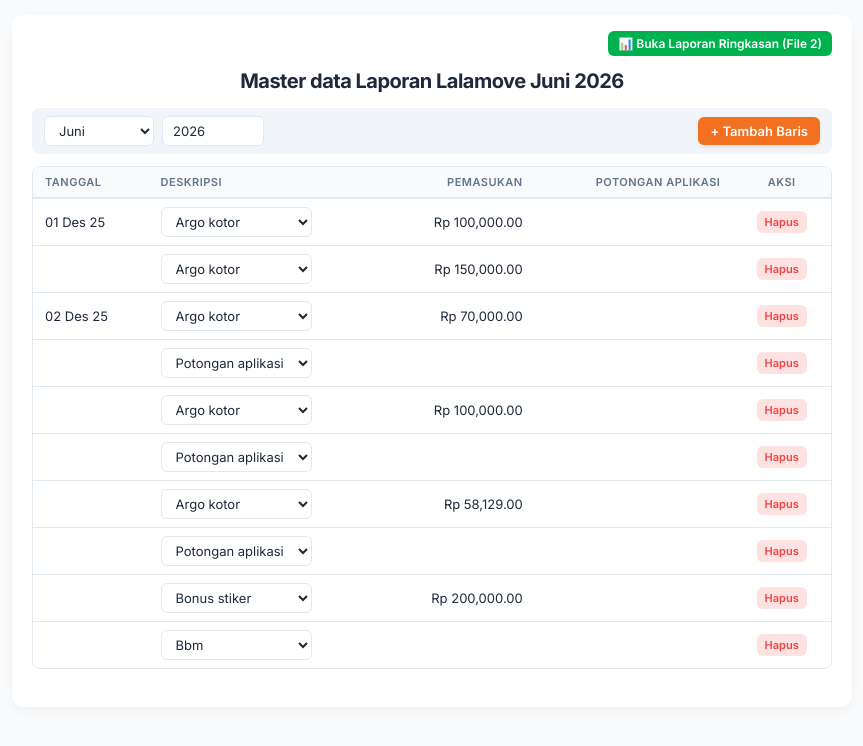
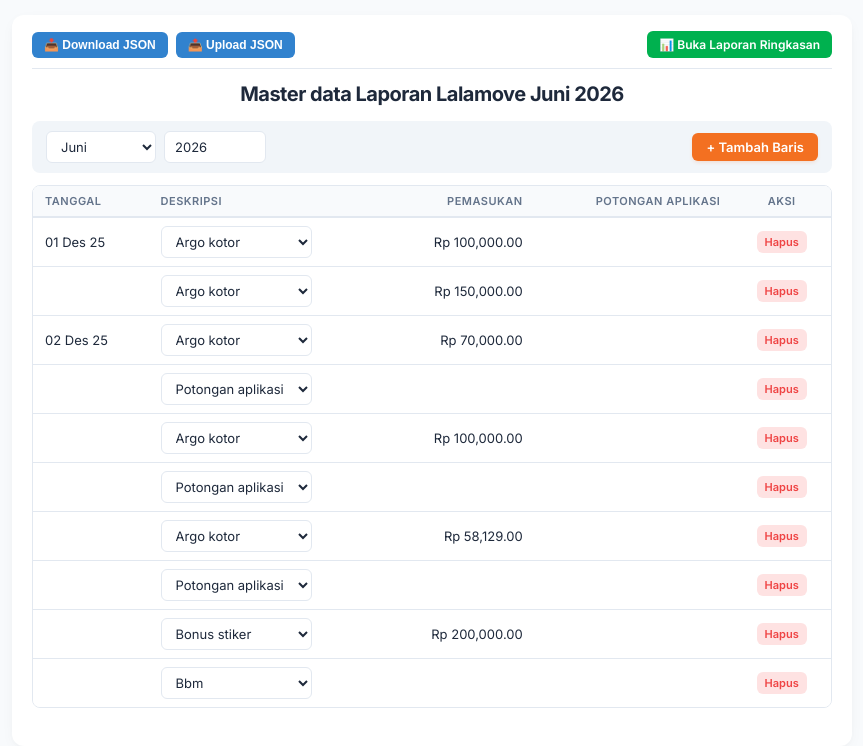
Before and after one commit to brandal227/Laporan-Lalamove, a plain HTML site: page index.html in a window 1280 px wide. Shown: the whole page, without its empty margins (208-1071 px from the left). Drawn offline with Linux system fonts and the light colour scheme.

Commit message:
Update index.html

```diff
--- a/index.html
+++ b/index.html
@@ -8,7 +8,7 @@
     <link href="https://fonts.googleapis.com/css2?family=Inter:wght@400;500;600;700&display=swap" rel="stylesheet">
     <style>
         :root {
-            --primary: #f37021; /* Warna khas Lalamove / Aksen Hangat */
+            --primary: #f37021;
             --primary-hover: #d95e14;
             --bg-color: #f8fafc;
             --card-bg: #ffffff;
@@ -36,25 +36,49 @@
             box-shadow: 0 4px 15px -3px rgba(0, 0, 0, 0.05), 0 2px 6px -2px rgba(0, 0, 0, 0.03);
         }
 
+        /* Navigasi Atas yang Lebih Rapinya Terstruktur */
         .top-nav {
             display: flex;
-            justify-content: flex-end;
-            margin-bottom: 10px;
+            justify-content: space-between;
+            align-items: center;
+            margin-bottom: 12px;
+            flex-wrap: wrap;
+            gap: 10px;
+            padding-bottom: 10px;
+            border-bottom: 1px solid var(--border-color);
+        }
+
+        .nav-group {
+            display: flex;
+            gap: 8px;
+            flex-wrap: wrap;
         }
 
         .btn-nav {
             background-color: #00b14f;
             color: white;
             text-decoration: none;
-            padding: 5px 10px;
+            padding: 6px 12px;
             font-size: 12px;
             font-weight: 600;
             border-radius: 6px;
             transition: background 0.2s;
+            border: none;
+            cursor: pointer;
+            display: inline-flex;
+            align-items: center;
+            gap: 4px;
         }
 
         .btn-nav:hover {
             background-color: #009541;
+        }
+
+        .btn-json {
+            background-color: #3182ce;
+        }
+        .btn-json:hover {
+            background-color: #2b6cb0;
         }
 
         h1.main-title {
@@ -73,8 +97,10 @@
             align-items: center;
             margin-bottom: 12px;
             background: #f1f5f9;
-            padding: 8px 12px;
+            padding: 10px 14px;
             border-radius: 8px;
+            flex-wrap: wrap;
+            gap: 10px;
         }
 
         .filter-bar {
@@ -83,7 +109,7 @@
         }
 
         .filter-bar select, .filter-bar input, table select {
-            padding: 5px 10px;
+            padding: 6px 10px;
             font-size: 13px;
             font-family: 'Inter', sans-serif;
             border: 1px solid var(--border-color);
@@ -107,7 +133,7 @@
             background-color: var(--primary);
             color: white;
             border: none;
-            padding: 6px 12px;
+            padding: 6px 14px;
             font-size: 13px;
             font-weight: 600;
             font-family: 'Inter', sans-serif;
@@ -215,9 +241,16 @@
 <body>
 
     <div class="container">
-        <!-- Tombol Akses Langsung ke File 2 -->
+        <!-- Tombol Navigasi & Backup/Restore JSON yang Dikelompokkan Rapi -->
         <div class="top-nav">
-            <a href="dashboard.html" class="btn-nav">📊 Buka Laporan Ringkasan (File 2)</a>
+            <div class="nav-group">
+                <button class="btn-nav btn-json" onclick="downloadJSON()">📥 Download JSON</button>
+                <button class="btn-nav btn-json" onclick="document.getElementById('importJsonFile').click()">📤 Upload JSON</button>
+                <input type="file" id="importJsonFile" style="display: none;" accept=".json" onchange="uploadJSON(event)">
+            </div>
+            <div class="nav-group">
+                <a href="dashboard.html" class="btn-nav">📊 Buka Laporan Ringkasan</a>
+            </div>
         </div>
 
         <h1 class="main-title" id="mainTitle">Master data Laporan Lalamove</h1>
@@ -310,7 +343,6 @@
         function insertRowToDOM(tanggal = "", deskripsi = "", pemasukan = "", potongan = "") {
             const newRow = table.insertRow();
 
-            // Pilihan opsi untuk dropdown deskripsi
             const optionsList = ["Argo kotor", "Potongan aplikasi", "Bbm", "Bonus stiker"];
             let optionsHtml = `<option value="" disabled ${!deskripsi ? 'selected' : ''}>Pilih Deskripsi</option>`;
 
@@ -365,11 +397,10 @@
             saveTableData();
         }
 
-        // Fungsi Format Rupiah Real-time saat mengetik dan deteksi perubahan select
         document.getElementById('laporanTable').addEventListener('input', function(e) {
             if (e.target.classList.contains('currency-input')) {
                 let el = e.target;
-                let value = el.innerText.replace(/[^0-9]/g, ''); // Ambil angka saja
+                let value = el.innerText.replace(/[^0-9]/g, '');
 
                 if (value === "") {
                     el.innerText = "";
@@ -377,7 +408,6 @@
                     let formatted = Number(value).toLocaleString('id-ID');
                     el.innerText = "Rp " + formatted;
 
-                    // Kembalikan kursor ke posisi akhir teks
                     let range = document.createRange();
                     let sel = window.getSelection();
                     range.selectNodeContents(el);
@@ -417,8 +447,49 @@
             }, 1500);
         }
 
+        function downloadJSON() {
+            const exportData = {};
+            for (let i = 0; i < localStorage.length; i++) {
+                const key = localStorage.key(i);
+                if (key.startsWith('laporan_lalamove_') || key.startsWith('lalamove_bonus_')) {
+                    exportData[key] = localStorage.getItem(key);
+                }
+            }
+
+            const dataStr = "data:text/json;charset=utf-8," + encodeURIComponent(JSON.stringify(exportData, null, 2));
+            const downloadAnchor = document.createElement('a');
+            downloadAnchor.setAttribute("href", dataStr);
+            downloadAnchor.setAttribute("download", `backup_lalamove_${selectBulan.value}_${inputTahun.value}.json`);
+            document.body.appendChild(downloadAnchor);
+            downloadAnchor.click();
+            downloadAnchor.remove();
+        }
+
+        function uploadJSON(event) {
+            const file = event.target.files[0];
+            if (!file) return;
+
+            const reader = new FileReader();
+            reader.onload = function(e) {
+                try {
+                    const importedData = JSON.parse(e.target.result);
+                    for (const key in importedData) {
+                        if (importedData.hasOwnProperty(key)) {
+                            localStorage.setItem(key, importedData[key]);
+                        }
+                    }
+                    alert("Data JSON berhasil di-upload dan dipulihkan!");
+                    loadTableData();
+                } catch (error) {
+                    alert("Format file JSON tidak valid!");
+                    console.error(error);
+                }
+            };
+            reader.readAsText(file);
+            event.target.value = "";
+        }
+
         window.onload = loadTableData;
     </script>
-
 </body>
 </html>
```
